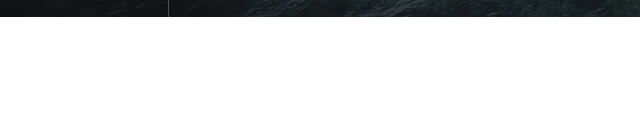
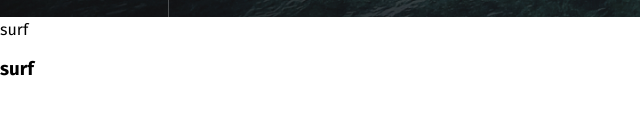
Before and after one commit to AntiHero/GoSurf, a website: page app/index.html in a window 1280 px wide. Shown: the part 783-898 px from the top of the page, 0-640 px from the left. Drawn offline with Linux system fonts and the light colour scheme.

Commit message:
feat: surf section add

```diff
--- a/app/index.html
+++ b/app/index.html
@@ -8,7 +8,7 @@
     <link rel="stylesheet" href="css/style.min.css" />
 
     <!-- Google maps -->
-    <!-- <script  src="https://maps.googleapis.com/maps/api/js?key=AIzaSyACcuIlabPobsHlGrTdV9BvrP8v-MQagVY&language=en&libraries=places"></script> -->
+    <!-- <script  src="https://maps.googleapis.com/maps/api/js?key=&language=en&libraries=places"></script> -->
   </head>
   <body>
     <header class="header">
@@ -237,6 +237,12 @@
         </div>
       </div>
     </header>
+    <section class="surf">
+      <div class="title"><span>
+        surf
+        <h3>surf</h3>
+      </span></div>
+    </section>
     <script src="js/libs.min.js"></script>
     <script src="js/main.js"></script>
   </body>
--- a/app/js/main.js
+++ b/app/js/main.js
@@ -92,7 +92,7 @@
         .css('visibility', 'visible')
         .dequeue();
     })
-    .fadeTo(500, 1, 'linear');
+    .fadeTo(500, 1, 'linear')
 
   $('.header__slider-arrows').hover(function(e) {
     $(this).css('opacity', e.type === 'mouseenter' ? '.7' : '1');
```
